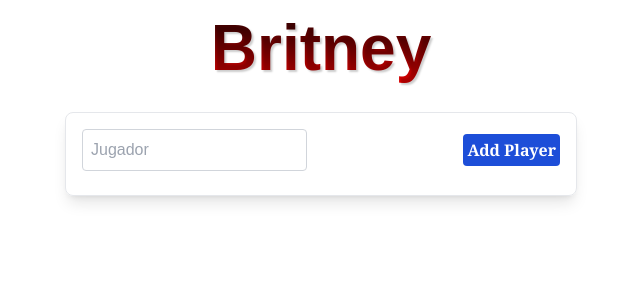
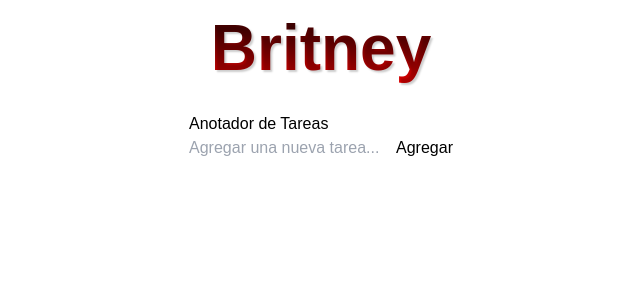
Before and after one commit to Gabito-17/Entre-Nosotros, a React (Create React App) app: page / in a window 1280 px wide. Shown: the top 300 px of the page, without its empty margins (319-959 px from the left). Built offline with nearby package versions, Linux system fonts and the light colour scheme.

Commit message:
Correcciones

```diff
--- a/src/App.js
+++ b/src/App.js
@@ -1,7 +1,6 @@
 import React from "react";
 import Title from "./components/Title";
 import Anotador from "./pages/Anotador";
-import Party from "./pages/Party";
 
 const App = () => {
   return (
@@ -9,10 +8,9 @@ const App = () => {
       <div className="mb-4">
         <Title />
       </div>
-      <div className="items-center w-full max-w-lg">
-        <Party />
+      <div >
+        <Anotador />
       </div>
-
     </div>
   );
 };
```
Also changed, not shown: src/index.html (deleted, +0 -16 lines), src/logo.svg (deleted).
